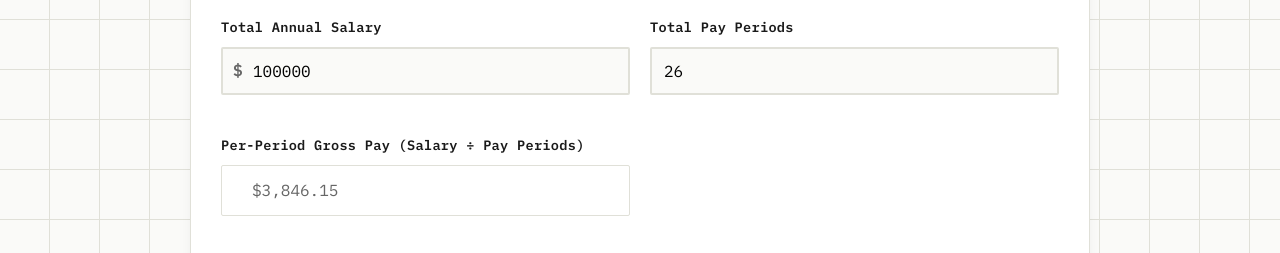
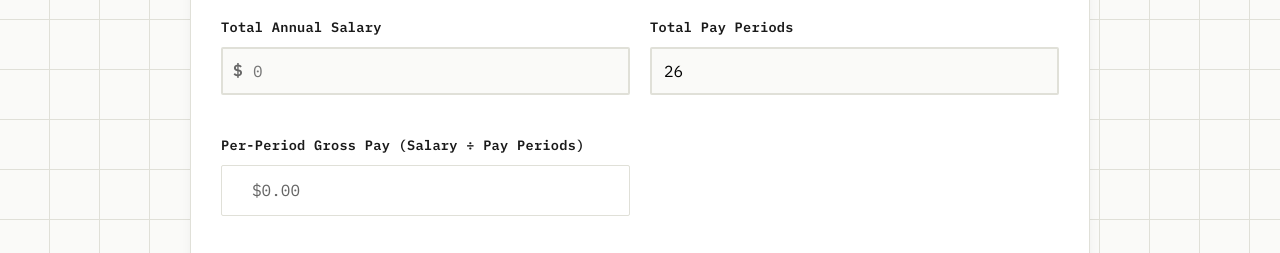
Before and after one commit to kkrishna67/401k-contribution-calculator, a plain HTML site: page index.html in a window 1280 px wide. Shown: the part 331-584 px from the top of the page. Drawn offline with nearby package versions, Linux system fonts and the light colour scheme.

Commit message:
Update calculator with latest changes

```diff
--- a/index.html
+++ b/index.html
@@ -294,7 +294,7 @@
                 <label for="salary">Total Annual Salary</label>
                 <div class="input-wrapper">
                     <span class="currency-symbol">$</span>
-                    <input type="number" id="salary" value="100000" step="1000" min="0">
+                    <input type="number" id="salary" value="" placeholder="0" step="1000" min="0">
                 </div>
             </div>
 
@@ -685,7 +685,7 @@
     }
 
     const PERSIST_IDS = [
-        'salary','payPeriods','periodsRemaining','limit401k','catchupType',
+        'payPeriods','periodsRemaining','limit401k','catchupType',
         'preTaxBasic','rothCatchup','contribGoal','customAmount',
         'matchRate','matchCeiling','autoContrib','taxBracket'
     ];
```
